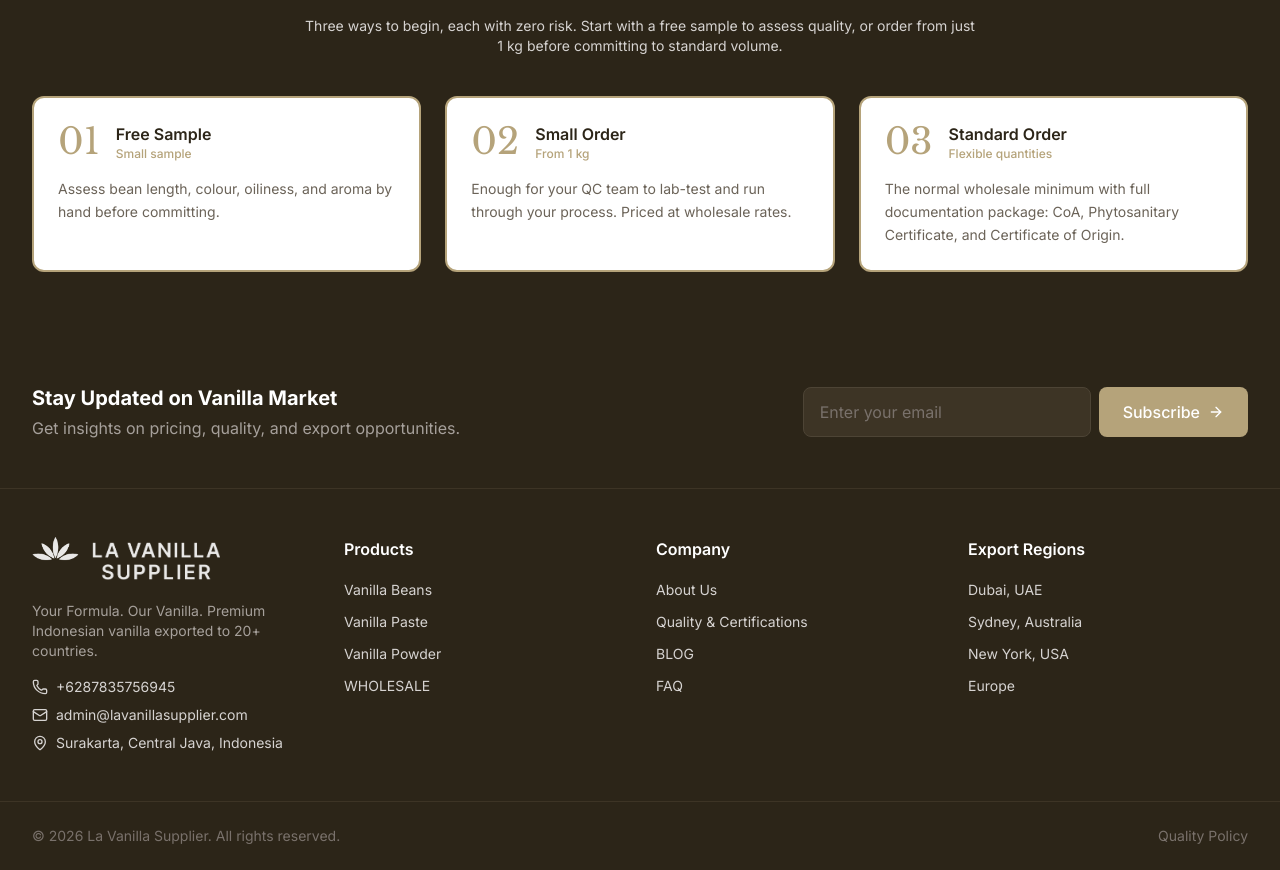
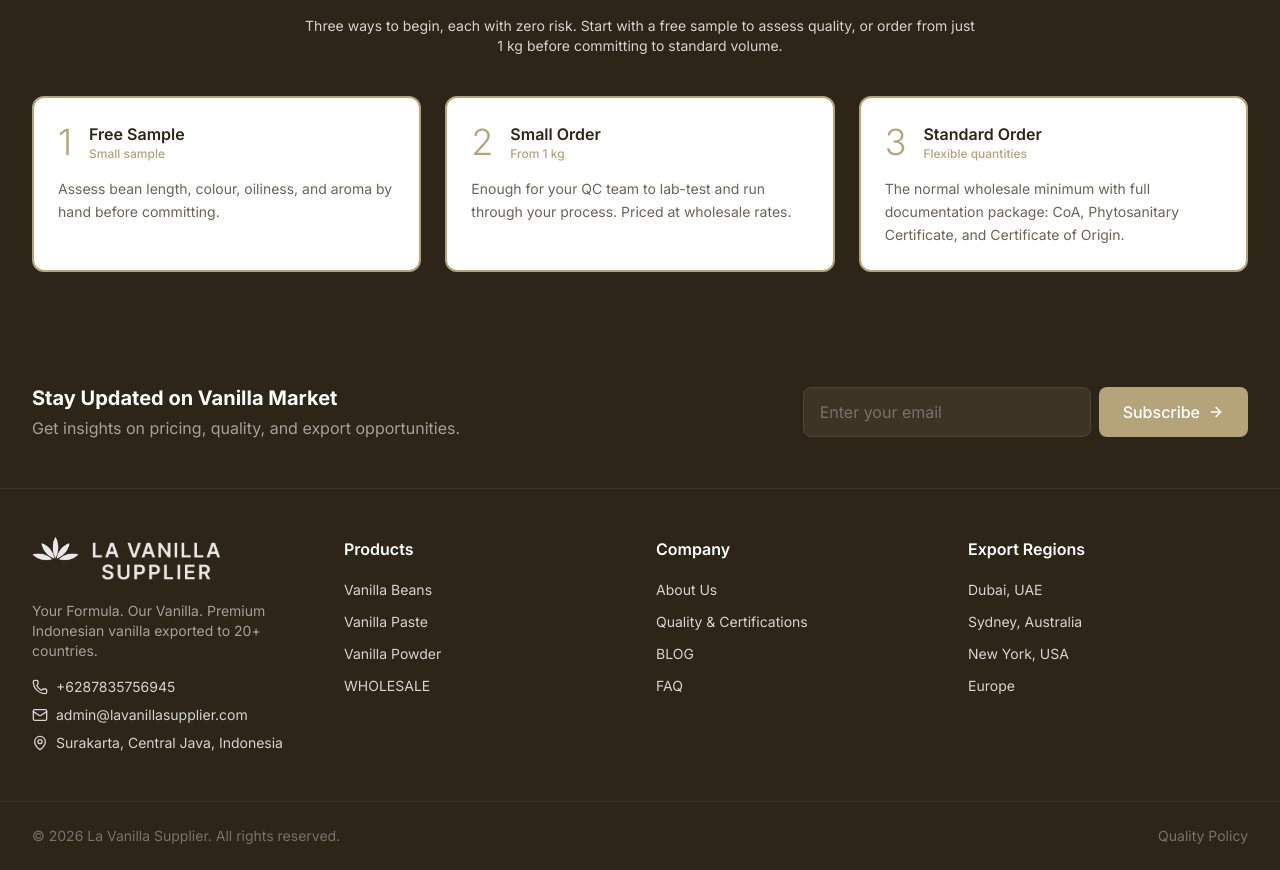
Before and after one commit to irfanmulachela-glitch/vanilla, a Next.js app: page /contact in a window 1280 px wide. Shown: the part 1482-2352 px from the top of the page. Built offline with nearby package versions, Linux system fonts and the light colour scheme.

Commit message:
ui: single-digit light Inter numerals on ordering ladder

```diff
--- a/src/components/ordering-ladder.tsx
+++ b/src/components/ordering-ladder.tsx
@@ -42,8 +42,8 @@ export default function OrderingLadder() {
               className="p-6 rounded-xl border-2 border-[#B5A37A] bg-white"
             >
               <div className="flex items-center gap-4 mb-4">
-                <span className="text-4xl leading-none font-normal text-[#B5A37A] font-[family-name:var(--font-libre)]">
-                  {String(i + 1).padStart(2, "0")}
+                <span className="text-4xl leading-none font-light tracking-wide text-[#B5A37A]">
+                  {i + 1}
                 </span>
                 <div>
                   <p className="font-semibold text-[#2C2518]">{tier.title}</p>
```
